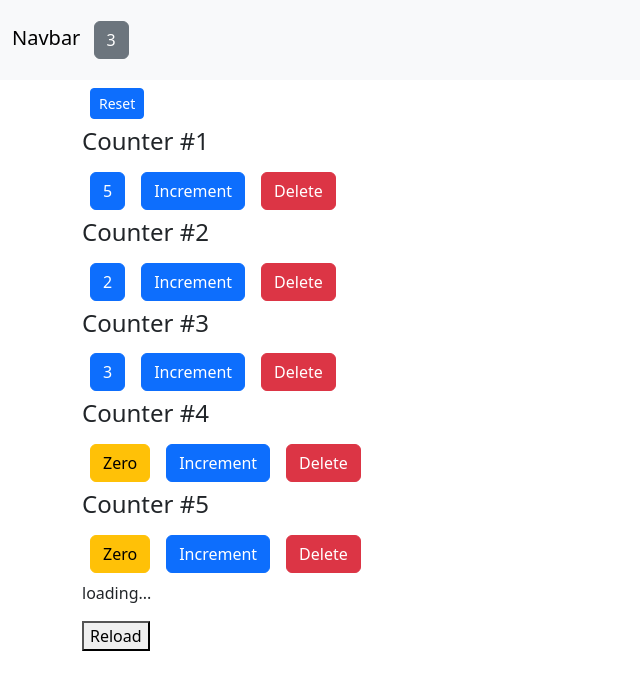
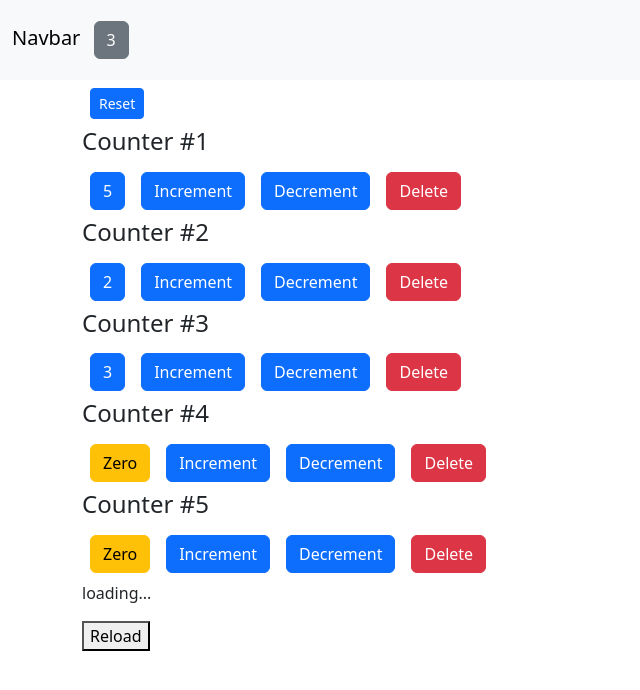
Before and after one commit to arnab-kundu/react-app, a React (Create React App) app: page / in a window 1280 px wide. Shown: the top 690 px of the page, without its empty margins (0-640 px from the left). Built offline with nearby package versions, Linux system fonts and the light colour scheme; no server answers.

Commit message:
implement

```diff
--- a/src/App.js
+++ b/src/App.js
@@ -49,6 +49,14 @@ class App extends Component {
     this.setState({ counters })
   }
 
+  handleDecrement = (counter) => {
+    const counters = [...this.state.counters];
+    const index = counters.indexOf(counter);
+    counters[index] = { ...counter }
+    counters[index].value--;
+    this.setState({ counters })
+  }
+
   render() {
     console.log('App - Rendered');
     return (
@@ -58,6 +66,7 @@ class App extends Component {
           <Counters
             counters={this.state.counters}
             onIncrement={this.handleIncrement}
+            onDecrement={this.handleDecrement}
             onDelete={this.handleDelete}
             onReset={this.handleReset} />
         </main>
--- a/src/components/counterApp/counter.jsx
+++ b/src/components/counterApp/counter.jsx
@@ -30,6 +30,7 @@ class Counter extends Component {
                 {this.props.children}
                 <span className={this.conditionalAttribute()}>{this.conditionalRendering()}</span>
                 <button onClick={() => this.props.onIncrement(this.props.counter)} className="btn btn-primary m-2" >Increment</button>
+                <button onClick={() => this.props.onDecrement(this.props.counter)} className="btn btn-primary m-2" >Decrement</button>
                 <button className="btn btn-danger m-2" onClick={() => this.props.onDelete(this.props.counter.id)}>Delete</button>
             </div>
         );
--- a/src/components/counterApp/counters.jsx
+++ b/src/components/counterApp/counters.jsx
@@ -24,7 +24,7 @@ class Counters extends Component {
     }
     render() {
         console.log('Counters - Rendered');
-        const { onDelete, onIncrement, onReset, counters } = this.props;
+        const { onDelete, onIncrement, onDecrement, onReset, counters } = this.props;
         return (
             <React.Fragment>
                 <div className='row'>
@@ -33,6 +33,7 @@ class Counters extends Component {
                         {counters.map(counter =>
                             <Counter key={counter.id} counter={counter}
                                 onIncrement={onIncrement}
+                                onDecrement={onDecrement}
                                 onDelete={onDelete} >
                                 {/* Children prop */}
                                 <h4>Counter #{counter.id}</h4>
```
